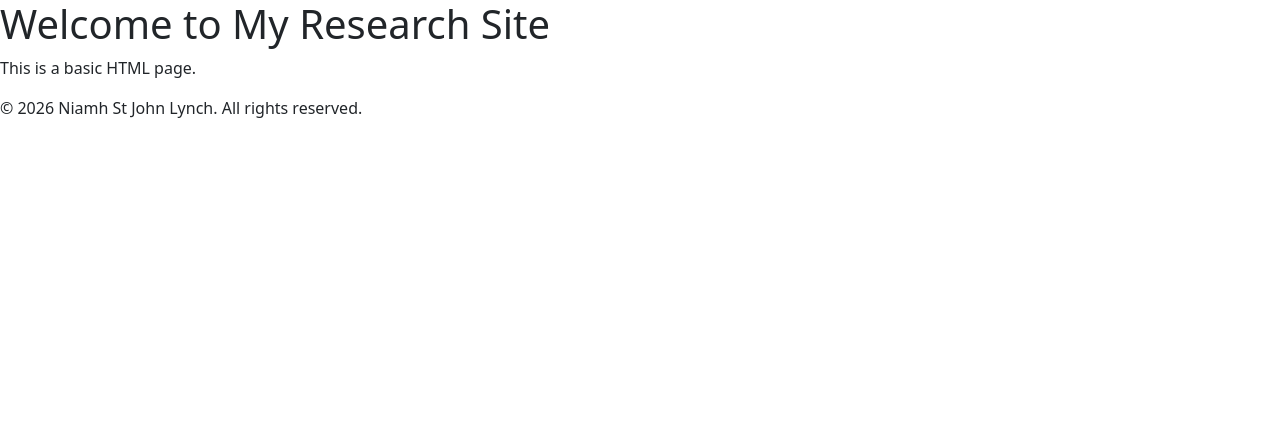
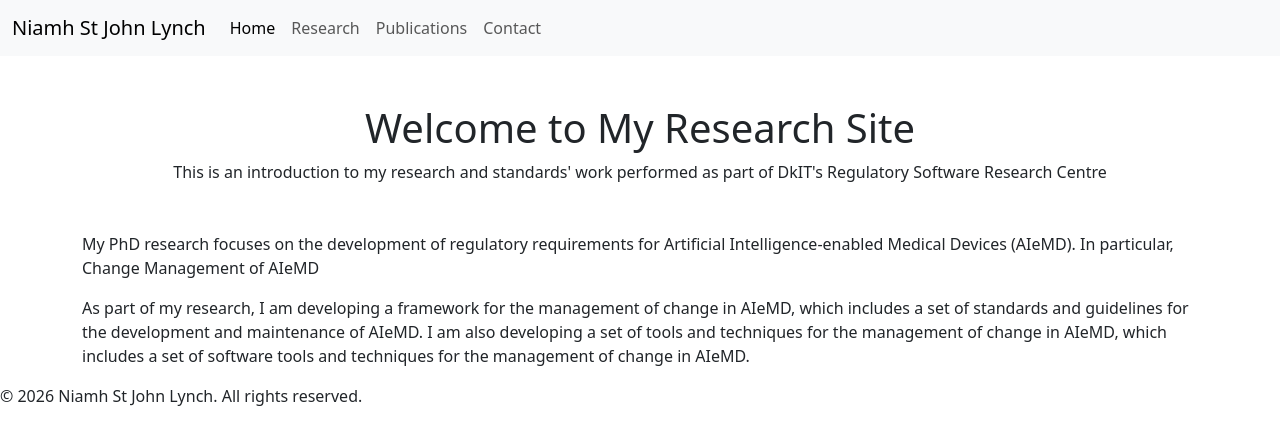
Before and after one commit to niamh888/mysite, a plain HTML site: page index.html in a window 1280 px wide. Drawn offline with nearby package versions, Linux system fonts and the light colour scheme.

Commit message:
Add a basic navigation bar and basic content to index sheet using bootstrap styles

```diff
--- a/index.html
+++ b/index.html
@@ -8,11 +8,51 @@
     <title>Niamh St John Lynch</title>
 </head>
 
+<nav class="navbar navbar-expand-lg navbar-light bg-light">
+  <div class="container-fluid">
+    <a class="navbar-brand" href="#">Niamh St John Lynch</a>
+    <button class="navbar-toggler" type="button" data-bs-toggle="collapse" data-bs-target="#navbarNav" aria-controls="navbarNav" aria-expanded="false" aria-label="Toggle navigation">
+      <span class="navbar-toggler-icon"></span>
+    </button>
+    <div class="collapse navbar-collapse" id="navbarNav">
+      <ul class="navbar-nav">
+        <li class="nav-item">
+          <a class="nav-link active" aria-current="page" href="#">Home</a>
+        </li>
+        <li class="nav-item">
+          <a class="nav-link" href="#">Research</a>
+        </li>
+        <li class="nav-item">
+          <a class="nav-link" href="#">Publications</a>
+        </li>
+        <li class="nav-item">
+          <a class="nav-link" href="#">Contact</a>
+        </li>
+      </ul>
+    </div>
+  </div>
+</nav>
+
 <body>
-    <h1>Welcome to My Research Site</h1>
-    <p>This is a basic HTML page.</p>
+
+    <div class="container mt-5">
+        <h1 class="text-center">Welcome to My Research Site</h1>
+        <p class="text-center">This is an introduction to my research and standards' work performed as part of DkIT's Regulatory Software Research Centre</p>
+    </div>
+
+    <div class="container mt-5">
+        <p>My PhD research focuses on the development of regulatory requirements for Artificial Intelligence-enabled Medical Devices (AIeMD).  In particular, Change Management of AIeMD
+        <P>As part of my research, I am developing a framework for the management of change in AIeMD, which includes a set of standards and guidelines for the development and maintenance of AIeMD.  I am also developing a set of tools and techniques for the management of change in AIeMD, which includes a set of software tools and techniques for the management of change in AIeMD.</P>
+        </P>
+    </div>
+
+
+
+
+
+
+
 </body>
-
 
 <footer>
     <p>© 2026 Niamh St John Lynch. All rights reserved.</p>
```
